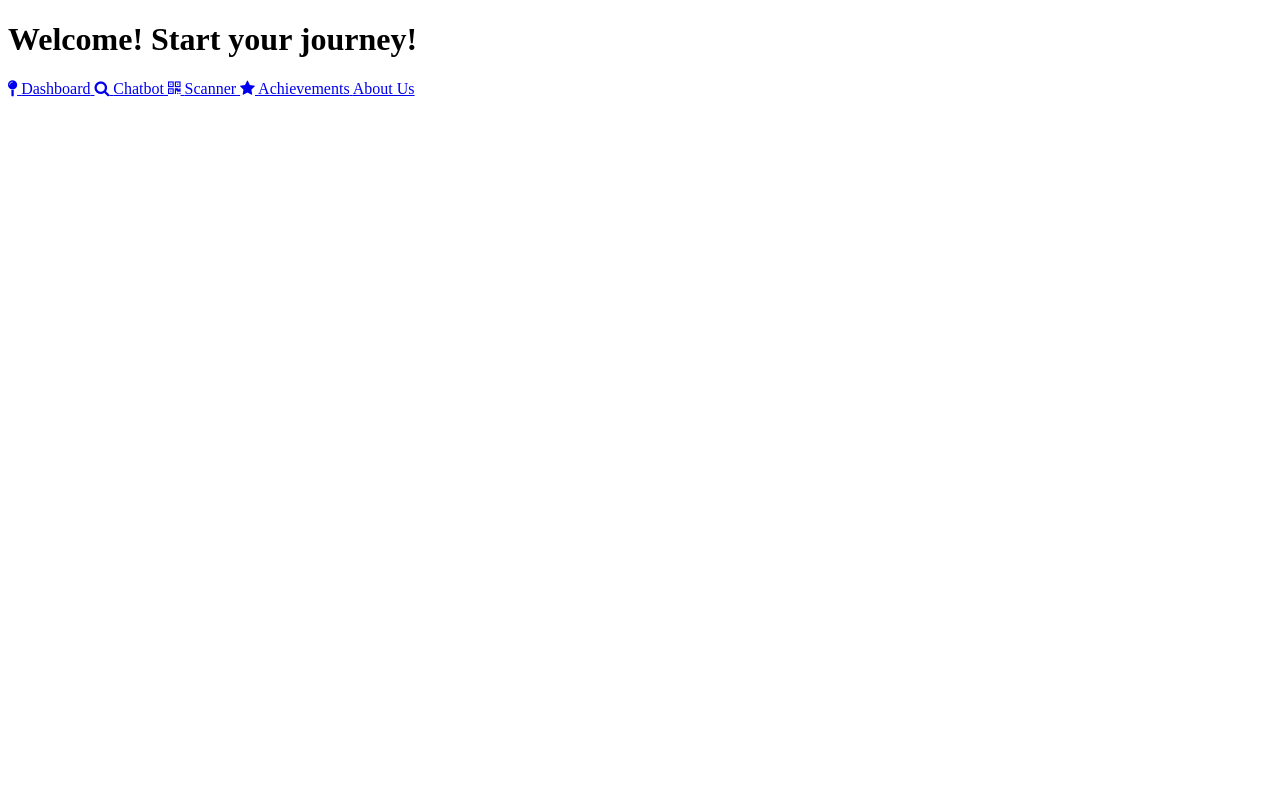
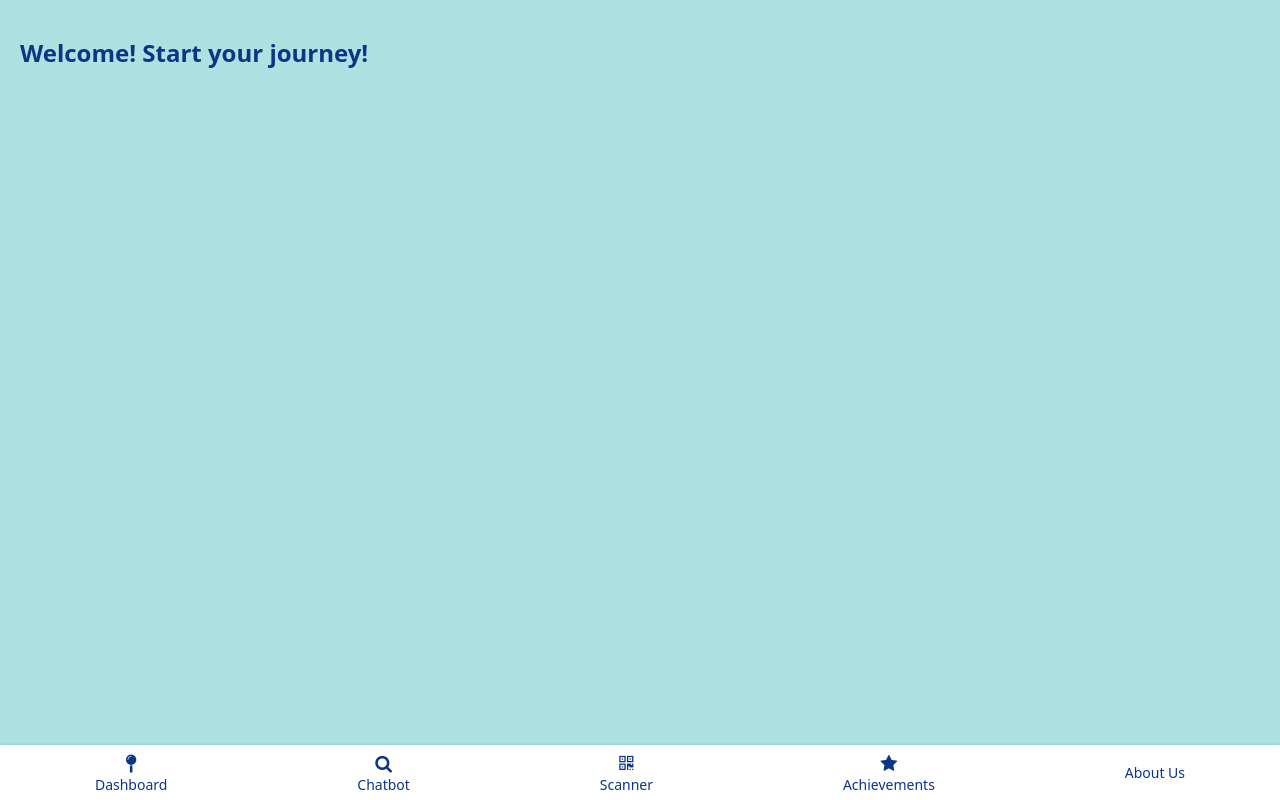
Before and after one commit to coffeediaries/computingatahs, a plain HTML site: page dashboard.html in a window 1280 px wide. Drawn offline with Linux system fonts and the light colour scheme.

Commit message:
Update style.css

```diff
--- a/style.css
+++ b/style.css
@@ -1,4 +1,50 @@
-html {
-    height: 100%;
-    width:100%;
+/* cred traidev official on yt */
+body{
+    margin: 0 0 55px 0;
+    background-color: rgb(172, 226, 226);
 }
+h1{
+    color: rgb(12, 53, 133);
+    font-size: 24px;
+    padding-left: 20px;
+    padding-top: 20px;
+    font-family: system-ui, -apple-system, BlinkMacSystemFont, 'Segoe UI', Roboto, Oxygen, Ubuntu, Cantarell, 'Open Sans', 'Helvetica Neue', sans-serif;
+}
+.nav {
+    position: fixed;
+    bottom: 0;
+    width: 100%;
+    height: 55px;
+    box-shadow: 0 0 3px rgba(0,0,0,0.2);
+    background-color: #ffffff;
+    overflow-x: auto;
+    display: flex;
+}
+
+.nav-link{
+    display: flex;
+    flex-direction: column;
+    align-items:center;
+    justify-content: center;
+    flex-grow: 1;
+    min-width: 50px;
+    overflow: hidden;
+    white-space: nowrap;
+    font-family: system-ui, -apple-system, BlinkMacSystemFont, 'Segoe UI', Roboto, Oxygen, Ubuntu, Cantarell, 'Open Sans', 'Helvetica Neue', sans-serif;
+    font-size: 14px;
+    color: rgb(12, 53, 133);
+    text-decoration: none;
+    -webkit-tap-highlight-color: transparent;
+    transition: background-color 0.1s ease-in-out;
+}
+
+.nav-link:hover {
+    color: rgb(172, 226, 226);
+}
+
+.active{
+    color: rgb(172, 226, 226);
+}
+.nav-icon{
+    font-size:18px;
+}
```
